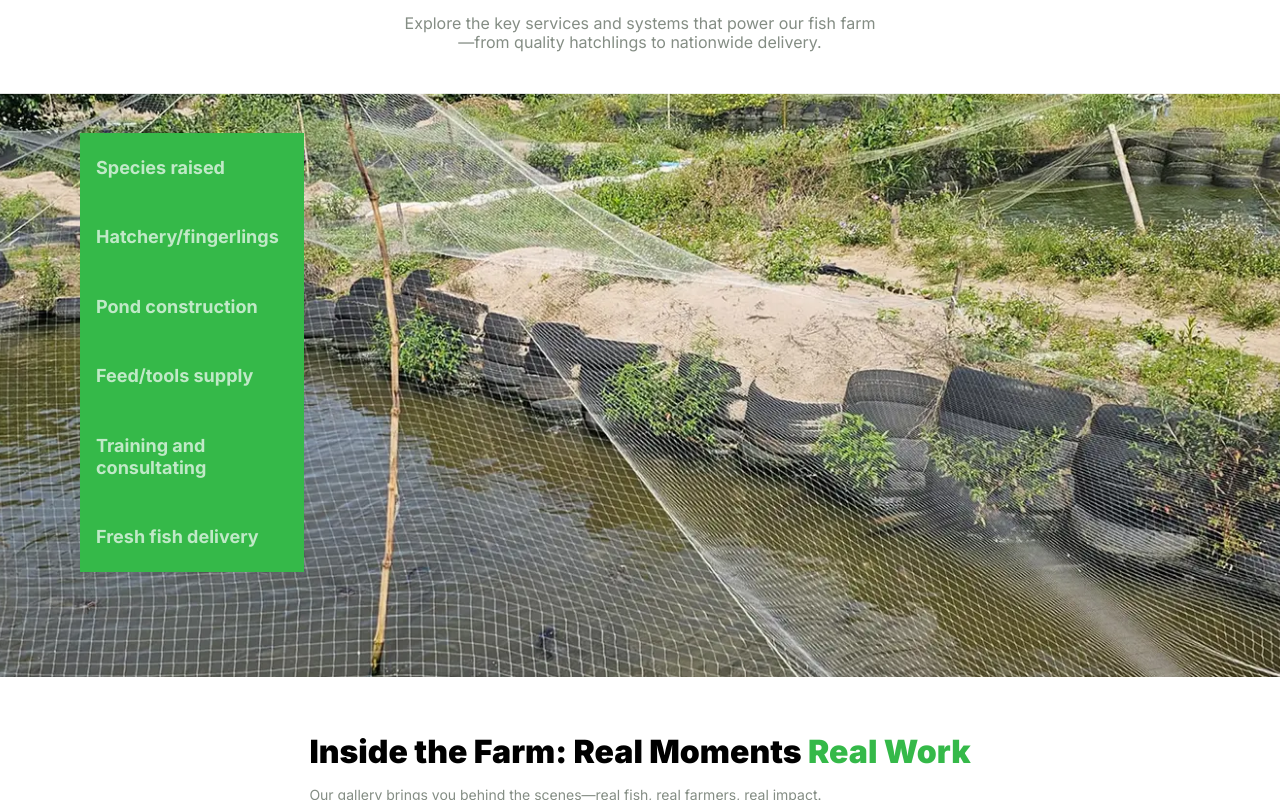
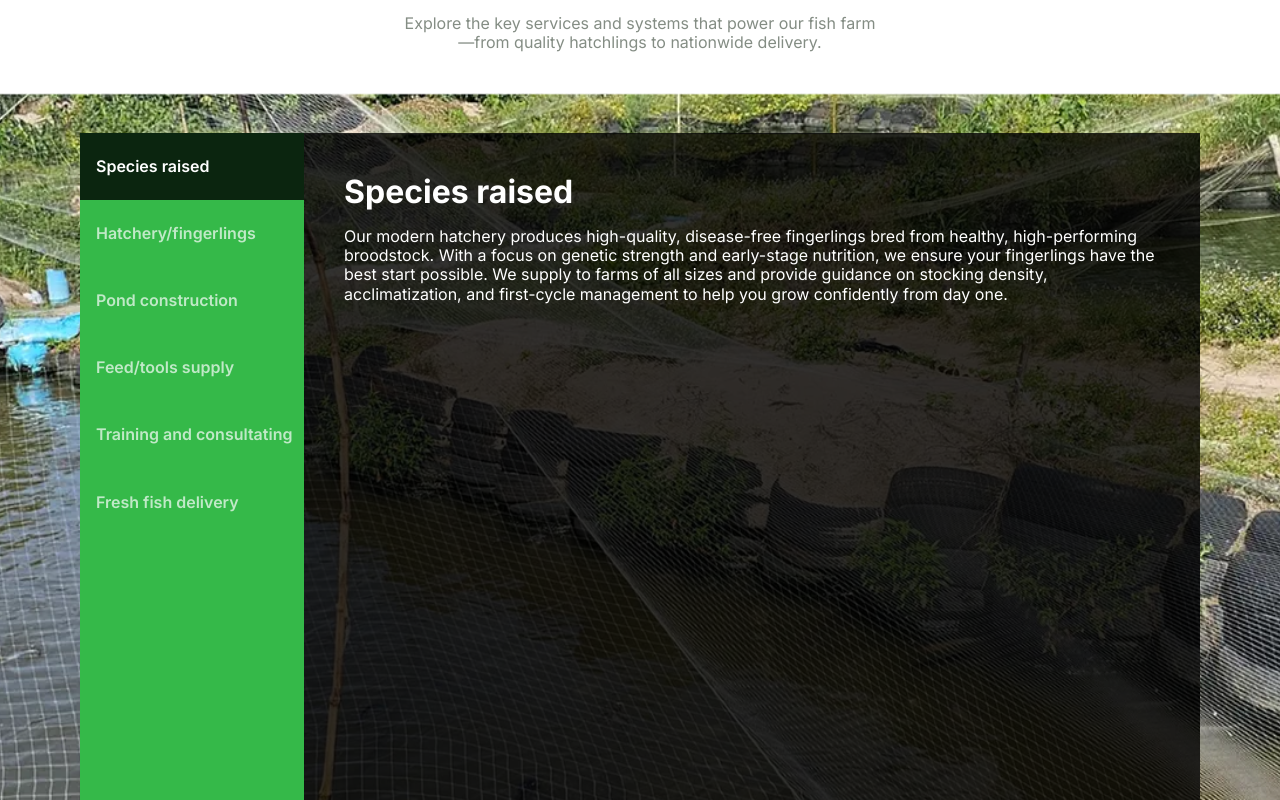
Before and after one commit to ParryOgbemudia/pizibue, a React (Vite) app: page / in a window 1280 px wide. Shown: the part 2920-3720 px from the top of the page. Built offline with nearby package versions, Linux system fonts and the light colour scheme.

Commit message:
service desktop done

```diff
--- a/src/components/ui/ServicesList.tsx
+++ b/src/components/ui/ServicesList.tsx
@@ -31,25 +31,67 @@ export default function ServicesList() {
   const { activeIndex, toggleItem } = useActiveIndex();
 
   return (
-    <div className="">
-      {services.map((service, index) => (
-        <div key={index} className="flex">
-          <div className="bg-primary w-1/5">
-            <p
-              className={`py-6 pl-4 text-[18px] font-bold text-[#C0E9C7] ${activeIndex === index ? "bg-[#000000CC] text-white" : ""}`}
+    <div
+      className="relative w-full bg-cover bg-top bg-no-repeat"
+      style={{ backgroundImage: "url('/img/services.webp')" }}
+    >
+      <div className="flex h-[calc(100vh-96px)] w-full">
+        {/* Left column (green sidebar) */}
+        <div className="bg-primary flex w-1/5 flex-col">
+          {services.map((service, index) => (
+            <button
+              key={index}
               onClick={() => toggleItem(index)}
+              className={`py-6 pr-2 pl-4 text-left text-[16px] font-semibold transition-colors duration-200 ${
+                activeIndex === index
+                  ? "bg-black/80 text-white"
+                  : "text-[#C0E9C7] hover:bg-black/20"
+              }`}
             >
               {service.title}
+            </button>
+          ))}
+        </div>
+
+        {/* Right content area */}
+        {activeIndex !== null && (
+          <div className="flex-1 bg-black/80 px-10 pt-10 text-white">
+            <h4 className="text-[32px] font-bold">
+              {services[activeIndex].title}
+            </h4>
+            <p className="mt-4 text-[16px] font-normal">
+              {services[activeIndex].text}
             </p>
           </div>
-          {activeIndex === index && (
-            <div className="flex h-full w-4/5 flex-col gap-6 rounded-tr-2xl bg-[#000000CC] px-10 pt-10 text-white">
-              <h4 className="text-[32px] font-bold">{service.title}</h4>
-              <p className="text-[16px] font-normal">{service.text}</p>
-            </div>
-          )}
-        </div>
-      ))}
+        )}
+      </div>
     </div>
   );
 }
+
+// export default function ServicesList() {
+//   const { activeIndex, toggleItem } = useActiveIndex();
+
+//   return (
+//     <div className="">
+//       {services.map((service, index) => (
+//         <div key={index} className="flex">
+//           <div className="bg-primary w-1/5">
+//             <p
+//               className={`py-6 pl-4 text-[18px] font-bold text-[#C0E9C7] ${activeIndex === index ? "bg-[#000000CC] text-white" : ""}`}
+//               onClick={() => toggleItem(index)}
+//             >
+//               {service.title}
+//             </p>
+//           </div>
+//           {activeIndex === index && (
+//             <div className="flex h-[calc(100vh-96px)] w-4/5 flex-col gap-6 rounded-tr-2xl bg-[#000000CC] px-10 pt-10 text-white">
+//               <h4 className="text-[32px] font-bold">{service.title}</h4>
+//               <p className="text-[16px] font-normal">{service.text}</p>
+//             </div>
+//           )}
+//         </div>
+//       ))}
+//     </div>
+//   );
+// }
--- a/src/hooks/useActiveIndex.ts
+++ b/src/hooks/useActiveIndex.ts
@@ -1,10 +1,10 @@
 import { useState } from "react";
 
 export default function useActiveIndex() {
-  const [activeIndex, setActiveIndex] = useState<number | null>(null);
+  const [activeIndex, setActiveIndex] = useState<number>(0);
 
   function toggleItem(index: number) {
-    setActiveIndex((prev) => (prev === index ? null : index));
+    if (index !== activeIndex) setActiveIndex(index);
   }
   return { activeIndex, toggleItem };
 }
```
